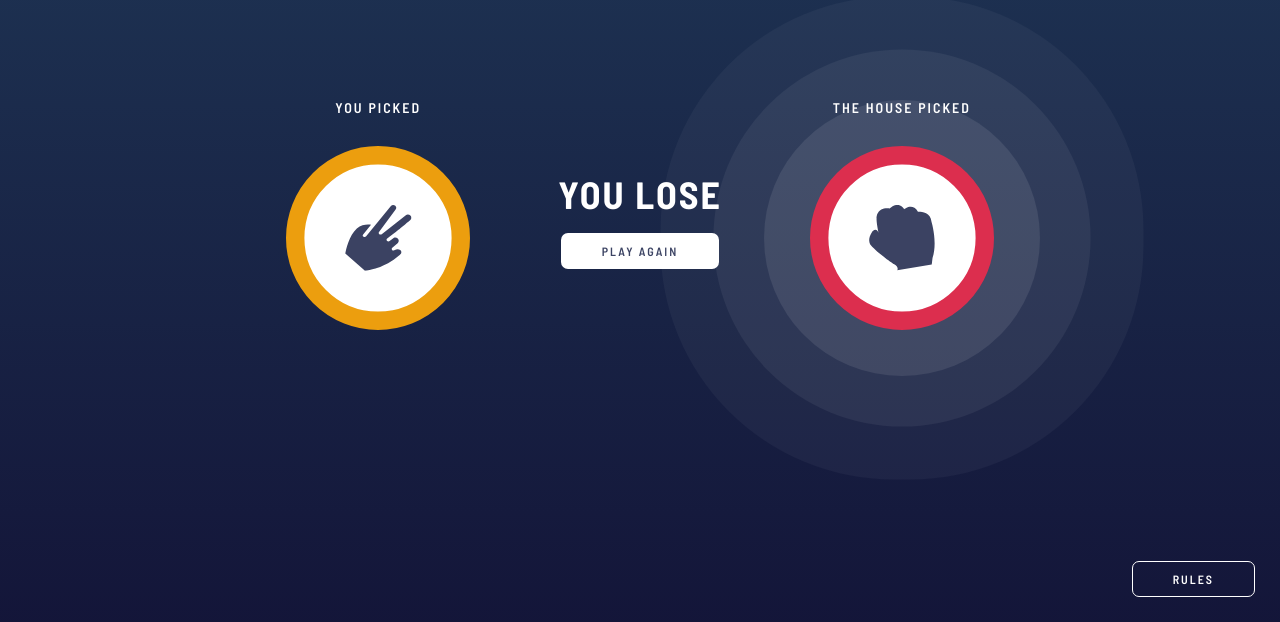
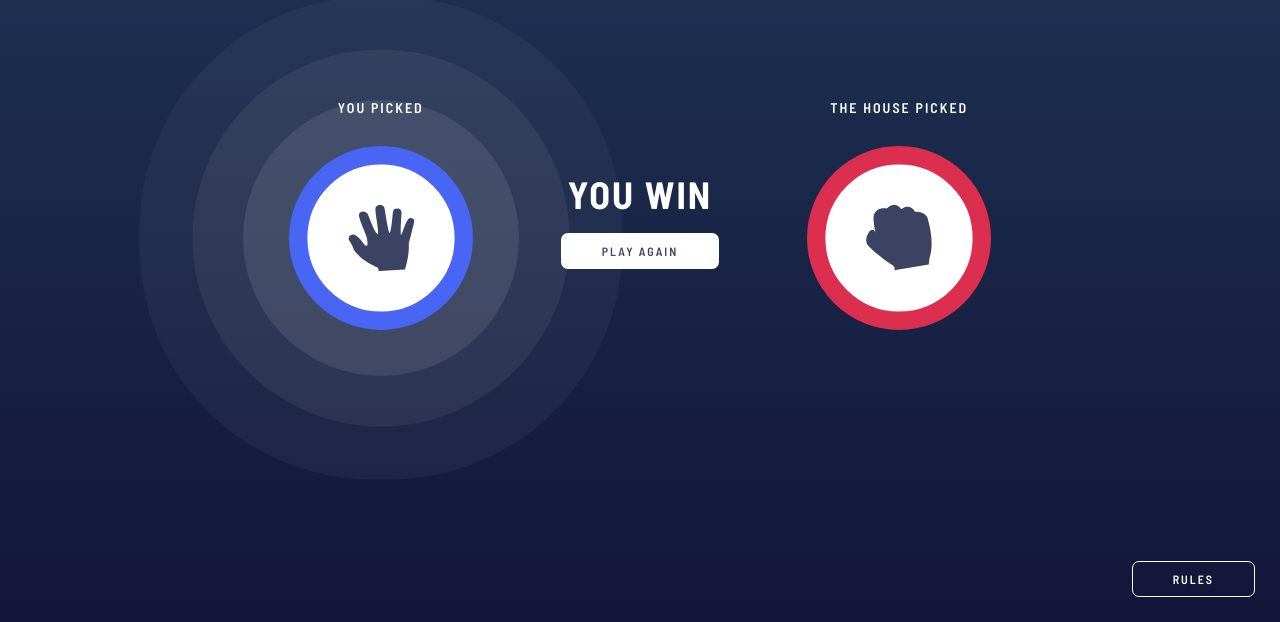
Before and after one commit to Parsa12458/rock-paper-scissors-game, a website built with Vite: page index.html in a window 1280 px wide. Shown: the part 178-800 px from the top of the page. Built offline with nearby package versions, Linux system fonts and the light colour scheme.

Commit message:
implement win page

```diff
--- a/assets/css/style.css
+++ b/assets/css/style.css
@@ -171,7 +171,7 @@
   margin-top: 2rem;
 }
 
-.lose__title {
+.status__title {
   font-size: 3.8rem;
   font-weight: 700;
 }
@@ -183,7 +183,7 @@
 }
 
 .play-again:hover {
-  background: transparent;
+  background: rgba(255, 255, 255, 0.3);
   color: #fff;
   border: 1px solid #fff;
   transform: skewX(-20deg);
@@ -215,8 +215,8 @@
 }
 
 .btn--modal:hover {
-  background-color: #fff;
-  color: var(--Dark-Text);
+  background: rgba(255, 255, 255, 0.3);
+  color: #fff;
   transform: skewX(-20deg);
 }
 
--- a/index.html
+++ b/index.html
@@ -67,7 +67,7 @@
         </div>
       </main> -->
       <!-- -USER LOSE -->
-      <main class="main main--3">
+      <!-- <main class="main main--3">
         <div>
           <span class="pick-label">you picked</span>
           <div class="user-pick option__container option--scissors">
@@ -76,7 +76,7 @@
         </div>
 
         <div class="status">
-          <span class="lose__title">you lose</span>
+          <span class="status__title">you lose</span>
           <span class="play-again btn">play again</span>
         </div>
 
@@ -84,6 +84,31 @@
           <span class="pick-label">the house picked</span>
           <div
             class="house-pick option__container option--rock winner"
+            data-option="rock"
+          >
+            <img src="./assets/images/icon-rock.svg" alt="Rock Image" />
+          </div>
+        </div>
+      </main> -->
+
+      <!-- -USER LOSE -->
+      <main class="main main--3">
+        <div>
+          <span class="pick-label">you picked</span>
+          <div class="user-pick option__container option--paper winner">
+            <img src="./assets/images/icon-paper.svg" alt="Paper Image" />
+          </div>
+        </div>
+
+        <div class="status">
+          <span class="status__title">you win</span>
+          <span class="play-again btn">play again</span>
+        </div>
+
+        <div>
+          <span class="pick-label">the house picked</span>
+          <div
+            class="house-pick option__container option--rock"
             data-option="rock"
           >
             <img src="./assets/images/icon-rock.svg" alt="Rock Image" />
```
